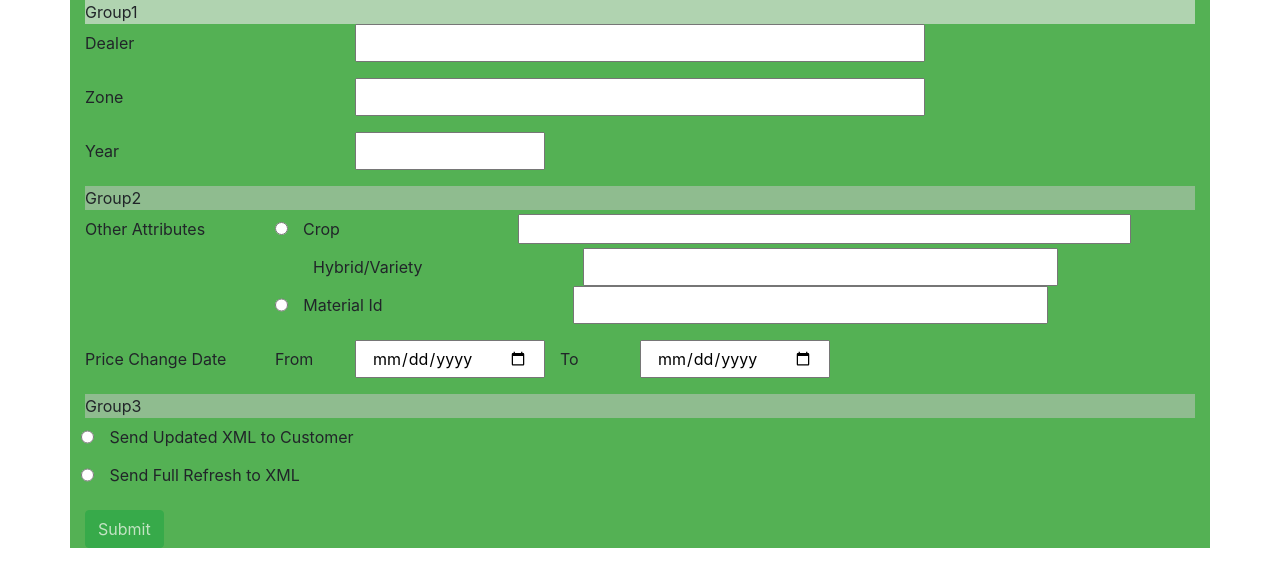
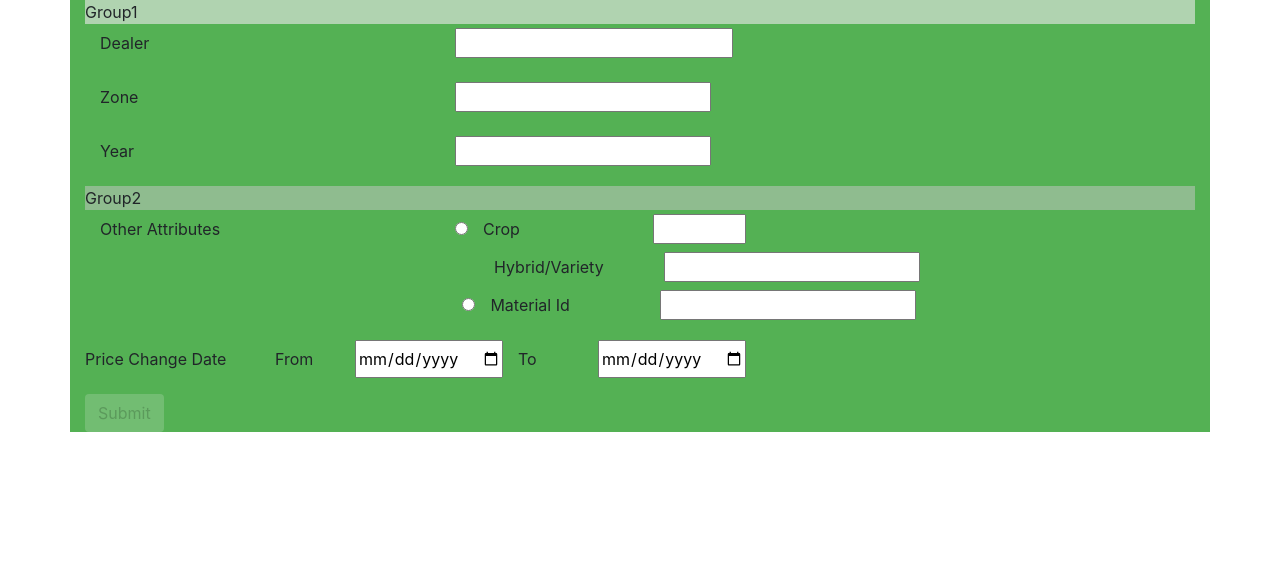
Before and after one commit to abhishekyadav81/testAngularJS, an Angular app: page / in a window 1280 px wide. Shown: the top 586 px of the page. Built offline with nearby package versions, Linux system fonts and the light colour scheme.

Commit message:
Did UI alignments

```diff
--- a/src/app/pciform1/pciform1.component.html
+++ b/src/app/pciform1/pciform1.component.html
@@ -3,25 +3,29 @@
 
 
     <fieldset id="group1" >
-    <div class="panel panel-default">
+    <div class="panel panel-default grid">
        <div class="panel-heading" style='background: rgb(176, 211, 176)'>Group1</div>
 
-        <div class="form-group row panel-body" >
-          <label for="dealerInput" class=" col-form-label col-3">Dealer</label>
-          <input type="text" id="dealerInput" name="dealer" class="col-6"
-           [(ngModel)]="pciFormData.dealer" #dealer="ngModel" />
+        <div class="form-group panel-body" >
+          <label for="dealerInput" class=" col-form-label col-lg-4">Dealer</label>
+          <input type="text" id="dealerInput" name="dealer" class="col-lg-3 input-sm"
+           required [(ngModel)]="pciFormData.dealer" #dealer="ngModel" />
+
+           <div *ngIf="dealer.invalid && (dealer.dirty || dealer.touched)" class="alert alert-danger">
+            <div *ngIf="dealer.errors.required">
+              <p class="label">Dealer is required.<p>
+            </div>
+          </div>
         </div>
-
-
-      <div class="form-group row">
-          <label for="zoneInput" class="col-form-label col-3 ">Zone</label>
-          <input type="text" id="zoneInput" name="zone" class="col-6"
+    <div class="form-group panel-body">
+          <label for="zoneInput" class="col-form-label col-lg-4 ">Zone</label>
+          <input type="text" id="zoneInput" name="zone" class="col-xs-8  input-sm"
           [(ngModel)]="pciFormData.zone" #zone="ngModel" />
       </div>
-      <div class="form-group row">
-          <label for="yearInput" class="col-3 col-form-label">Year</label>
+      <div class="form-group ">
+          <label for="yearInput" class="col-form-label col-lg-4">Year</label>
 
-          <input id="year" name="year" class="form-control" class="col-2"
+          <input id="year" name="year" class="col-xs-8 input-sm"
           required [(ngModel)]="pciFormData.year" #year="ngModel" />
 
         <div *ngIf="year.invalid && (year.dirty || year.touched)" class="alert alert-danger">
@@ -37,57 +41,38 @@
         <div class="panel-heading" style='background: darkseagreen'>Group2</div>
 
     <div class="form-group grid">
-      <div class='row'>
-            <label class="col-2 col-form-label">Other Attributes</label>
-              <div class='col'>
+      <div >
+            <label class="col-form-label col-lg-4">Other Attributes</label>
                 <input type="radio" class="form-group-input" name="attributes1">
-                <label  class="col-3 col-form-label">Crop</label>
-                <input type="text" name="crop" id="cropInput" class="col-8"
+                <label  class="col-form-label col-lg-2">Crop</label>
+                <input type="text" name="crop" id="cropInput" class="col-sm-1 input-sm"
                 [(ngModel)]="pciFormData.crop" #crop="ngModel" />
-              </div>
         </div>
 
-            <div class='row'>
-              <label class="col-3 col-form-label" style="margin-left: 20%">Hybrid/Variety</label>
-              <input type="text" name="hybrid" id="hybridInput" class="col-5"
+            <div >
+              <label class="col-form-label col-lg-2" style="margin-left: 35.5%">Hybrid/Variety</label>
+              <input type="text" name="hybrid" id="hybridInput" class="input-sm"
               [(ngModel)]="pciFormData.hybrid" #hybrid="ngModel"/>
             </div>
 
-          <div class='row'>
-            <input type="radio" class="form-group-input" style="margin-left: 18%" name="attributes1">
-            <label class="col-3 col-form-label">Material Id</label>
-            <input type="text" id="materialInput" name="material" class="col-5"
+          <div >
+            <input type="radio" class="form-group-input input-sm" style="margin-left: 34%" name="attributes1">
+            <label class="col-form-label col-lg-2">Material Id</label>
+            <input type="text" id="materialInput" name="material" class="input-sm"
             [(ngModel)]="pciFormData.material" #material="ngModel"/>
           </div>
     </div>
     <div class="form-group row">
         <label class="col-2 col-form-label">Price Change Date</label>
         <label for="priceChangeFromInput" class="col-1 col-form-label">From</label>
-        <input type="date" name="priceChangeFrom" id="priceChangeFromInput" class="col-2"
+        <input type="date" name="priceChangeFrom" id="priceChangeFromInput" class="input-sm"
         [(ngModel)]="pciFormData.priceChangeFrom" #priceChangeFrom="ngModel"/>
 
         <label for="priceChangeToInput" class="col-1 col-form-label">To</label>
-        <input type="date" name="priceChangeTo" id="priceChangeToInput" class="col-2"
+        <input type="date" name="priceChangeTo" id="priceChangeToInput" class="input-sm"
         [(ngModel)]="pciFormData.priceChangeTo" #priceChangeTo="ngModel"/>
     </div>
     </fieldset>
-
-    <fieldset id="group3">
-        <div class="panel-heading" style='background: darkseagreen'>Group3</div>
-    <div class="form-group grid">
-        <div class="row">
-          <input type="radio" style='margin-left: 1%' class="form-group-input"  name="sendXmlOption" value="SendUpdated"
-          [(ngModel)]="pciFormData.sendXmlOption" #sendXmlOption="ngModel"/>
-          <label for="sendXmlOption" class="col-10 col-form-label">Send Updated XML to Customer </label>
-          </div>
-          <div class="row">
-            <input type="radio" style='margin-left: 1%' class="form-group-input " name="sendXmlOption" value="SendFullRefresh"
-            [(ngModel)]="pciFormData.sendXmlOption" #sendXmlOption="ngModel"/>
-            <label for="sendXmlOption" class="col-10 col-form-label">Send Full Refresh to XML</label>
-            </div>
-    </div>
-  </fieldset>
-
-   <input type="submit" value="Submit" class="btn btn-success" [disabled]="!pciForm1.form.valid" />
+   <input type="submit" value="Submit" class="btn btn-default" [disabled]="!pciForm1.form.valid" />
   </form>
 </div>
```
